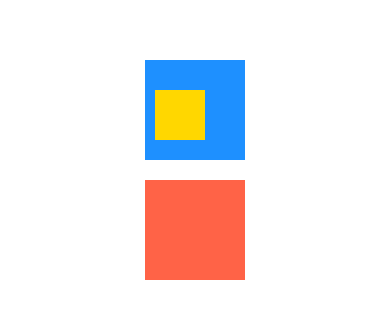
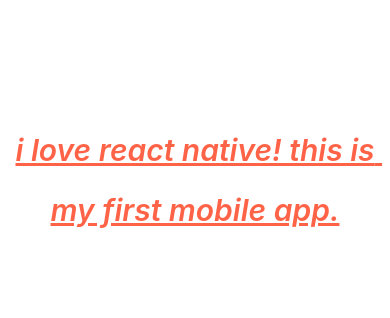
Before and after one commit to iankuratri/learning-react-native, a React Native app in the folder DoneWithIt/: screen / in a window 390 px wide. Shown: the part 242-560 px from the top of the page. Built offline with nearby package versions, Linux system fonts and the light colour scheme.

Commit message:
StylingText example added

```diff
--- a/DoneWithIt/App.tsx
+++ b/DoneWithIt/App.tsx
@@ -12,8 +12,9 @@
 // 03 Styling
 // import Borders from "./Course/03Styling/Borders";
 // import Shadows from "./Course/03Styling/Shadows";
-import PaddingAndMargin from "./Course/03Styling/PaddingAndMargin";
+// import PaddingAndMargin from "./Course/03Styling/PaddingAndMargin";
+import StylingText from "./Course/03Styling/StylingText";
 
 export default function App() {
-  return <PaddingAndMargin />;
+  return <StylingText />;
 }
--- /dev/null
+++ b/DoneWithIt/Course/03Styling/StylingText.tsx
@@ -0,0 +1,32 @@
+import React from "react";
+import { View, Text } from "react-native";
+
+function StylingText() {
+  return (
+    <View
+      style={{
+        flex: 1,
+        justifyContent: "center",
+        alignItems: "center",
+      }}
+    >
+      <Text
+        style={{
+          // fontFamily: "Roboto", - fonts are specific to android and ios platform
+          fontSize: 30,
+          fontStyle: "italic",
+          fontWeight: "600",
+          color: "tomato",
+          textTransform: "lowercase",
+          textDecorationLine: "underline",
+          textAlign: "center",
+          lineHeight: 60,
+        }}
+      >
+        I love React Native! This is my first mobile App.
+      </Text>
+    </View>
+  );
+}
+
+export default StylingText;
```
